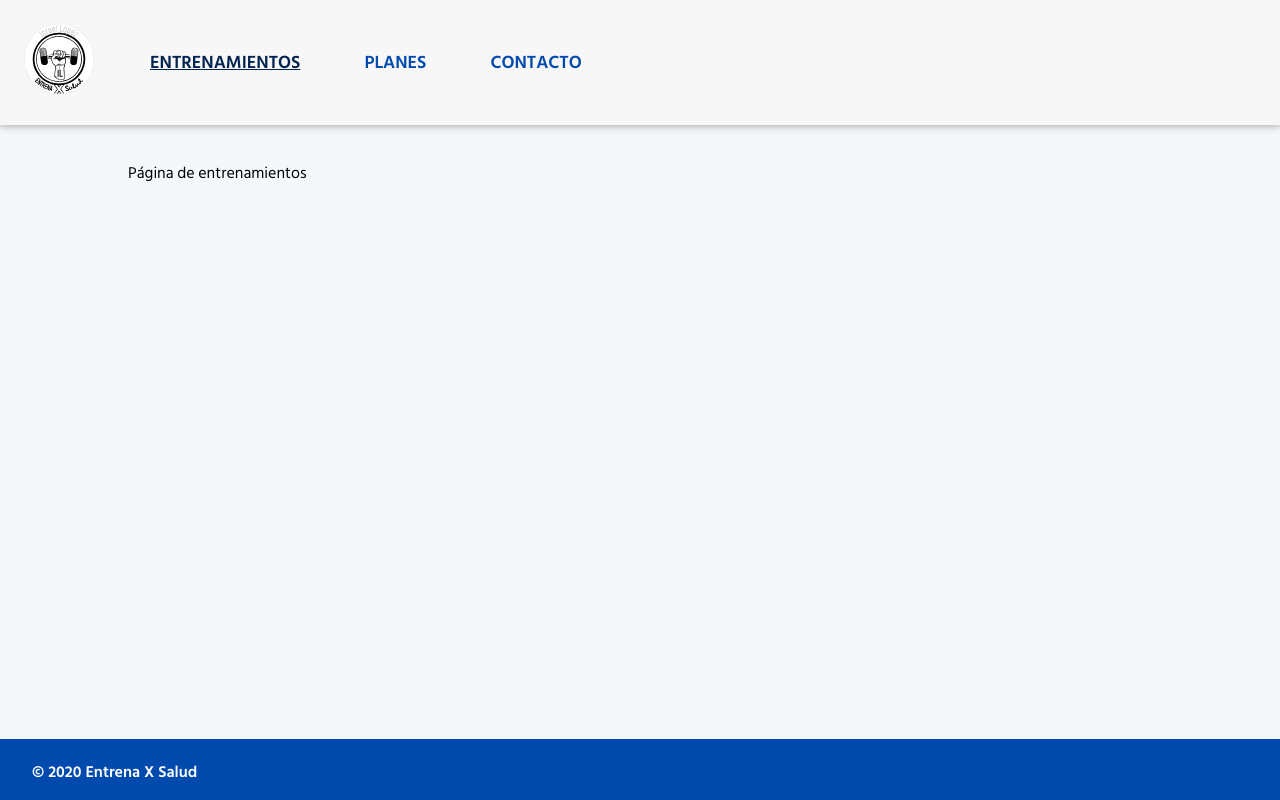
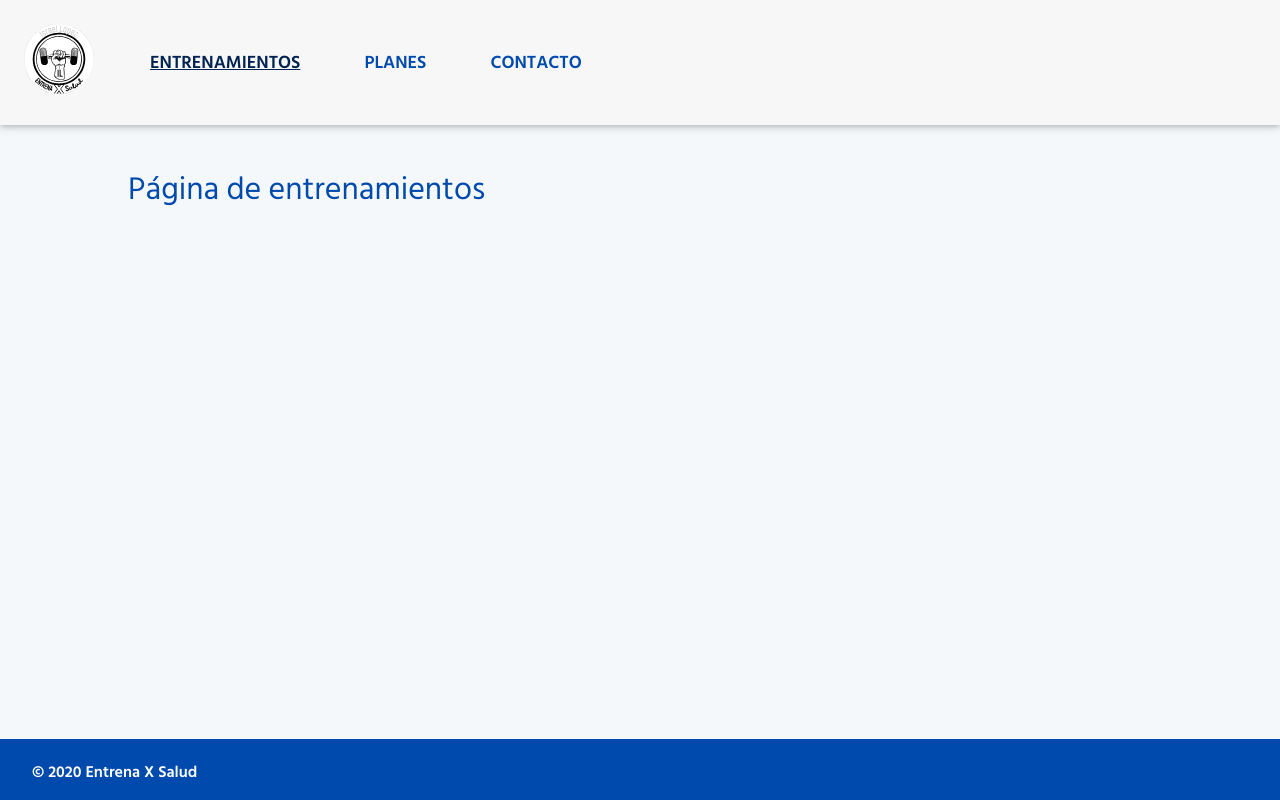
Before and after one commit to javiergranados/entrenaxsalud.es, a Next.js app: page /entrenamientos in a window 1280 px wide. Built offline with nearby package versions, Linux system fonts and the light colour scheme.

Commit message:
Add page styles

```diff
--- a/pages/entrenamientos.js
+++ b/pages/entrenamientos.js
@@ -1,9 +1,12 @@
+import styled from 'styled-components'
+
+const Paragraph = styled.p`
+  font-size: 2rem;
+  color: var(--cobaltBlue);
+`
+
 function TrainingPage() {
-  return (
-    <>
-      <p className="text-3xl text-cobaltBlue">Página de entrenamientos</p>
-    </>
-  )
+  return <Paragraph>Página de entrenamientos</Paragraph>
 }
 
 export async function getStaticProps() {
```
Also changed, not shown: pages/contacto.js (+8 -5 lines), pages/index.js (+8 -5 lines).
